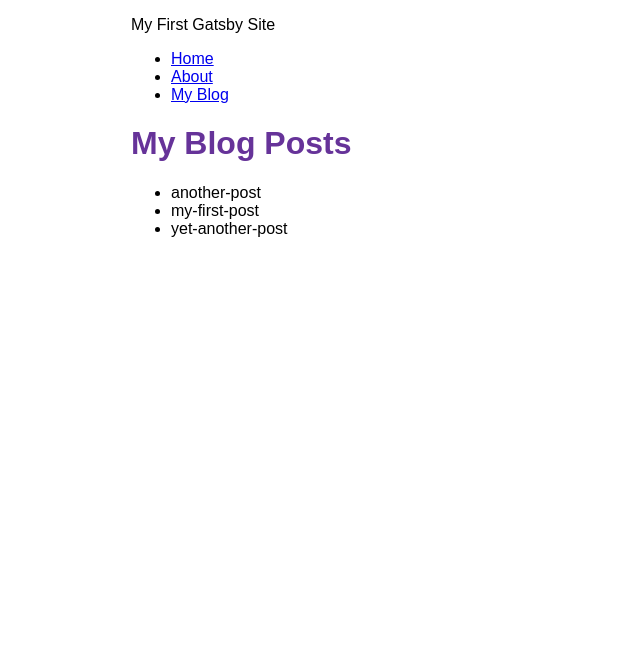
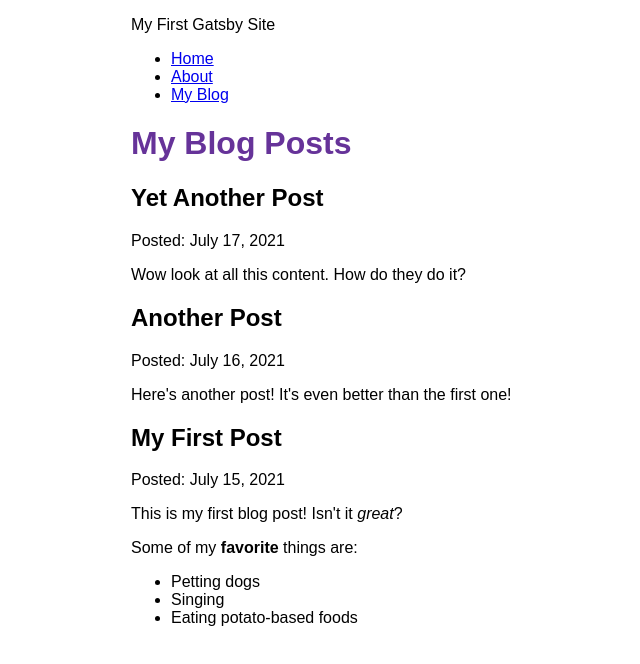
Before and after one commit to peirstom/my-first-gatsby-site, a Gatsby site: page /blog in a window 1280 px wide. Shown: the whole page, without its empty margins (259-899 px from the left). Built offline with nearby package versions, Linux system fonts and the light colour scheme; Gatsby itself is replaced by a stand-in of ours.

Commit message:
Finished Gatsby Tutorial Part 5

```diff
--- a/blog/another-post.mdx
+++ b/blog/another-post.mdx
@@ -0,0 +1,6 @@
+---
+title: "Another Post"
+date: "2021-07-16"
+---
+
+Here's another post! It's even better than the first one!
--- a/blog/my-first-post.mdx
+++ b/blog/my-first-post.mdx
@@ -0,0 +1,12 @@
+---
+title: "My First Post"
+date: "2021-07-15"
+---
+
+This is my first blog post! Isn't it *great*?
+
+Some of my **favorite** things are:
+
+* Petting dogs
+* Singing
+* Eating potato-based foods
--- a/blog/yet-another-post.mdx
+++ b/blog/yet-another-post.mdx
@@ -0,0 +1,6 @@
+---
+title: "Yet Another Post"
+date: "2021-07-17"
+---
+
+Wow look at all this content. How do they do it?
--- a/gatsby-config.js
+++ b/gatsby-config.js
@@ -13,5 +13,6 @@ module.exports = {
         path: `${__dirname}/blog`,
       }
     },
+    "gatsby-plugin-mdx",
   ],
 };
--- a/package.json
+++ b/package.json
@@ -15,8 +15,11 @@
     "clean": "gatsby clean"
   },
   "dependencies": {
+    "@mdx-js/mdx": "^1.6.22",
+    "@mdx-js/react": "^1.6.22",
     "gatsby": "^3.9.1",
     "gatsby-plugin-image": "^1.9.0",
+    "gatsby-plugin-mdx": "^2.9.0",
     "gatsby-plugin-sharp": "^3.9.0",
     "gatsby-source-filesystem": "^3.9.0",
     "gatsby-transformer-sharp": "^3.9.0",
--- a/src/pages/blog.js
+++ b/src/pages/blog.js
@@ -1,29 +1,38 @@
 import * as React from 'react'
 import { graphql } from 'gatsby'
+import { MDXRenderer } from 'gatsby-plugin-mdx'
 import Layout from '../components/layout'
 
 const BlogPage = ({data}) => {
   return (
     <Layout pageTitle="My Blog Posts">
-      <ul>
       {
-        data.allFile.nodes.map(node => (
-          <li key={node.name}>
-            {node.name}
-          </li>
+        data.allMdx.nodes.map((node) => (
+          <article key={node.id}>
+            <h2>{node.frontmatter.title}</h2>
+            <p>Posted: {node.frontmatter.date}</p>
+            <MDXRenderer>
+              {node.body}
+            </MDXRenderer>
+          </article>
         ))
       }
-      </ul>
     </Layout>
   )
 }
 export const query = graphql`
-  query {
-    allFile {
+query {
+    allMdx(sort: {order: DESC, fields: frontmatter___date}) {
       nodes {
-        name
+        id
+        frontmatter {
+          title
+          date(formatString: "MMMM D, YYYY")
+        }
+        body
       }
     }
   }
 `
+
 export default BlogPage
```
Also changed, not shown: 1 other file.
